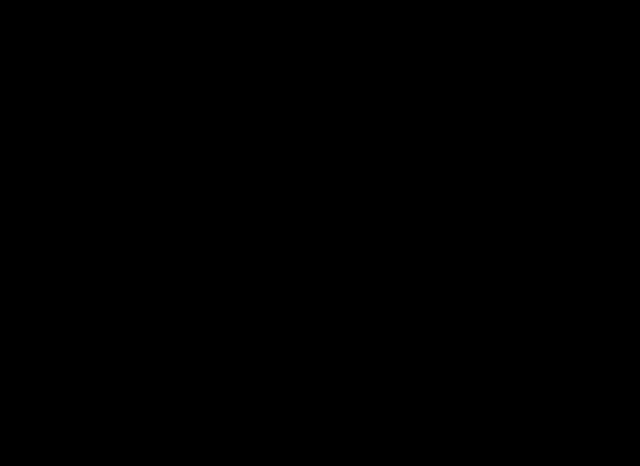
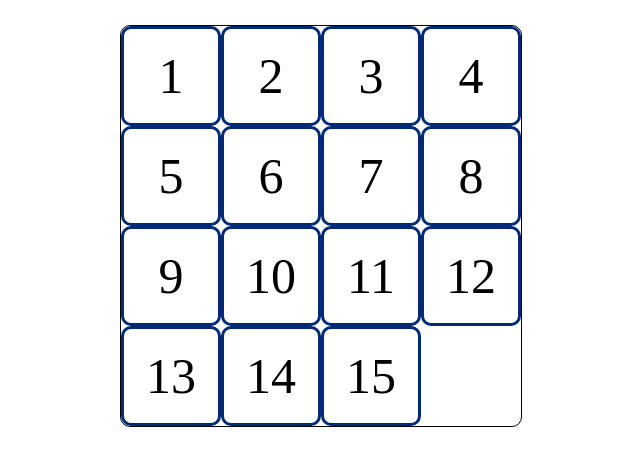
Before and after one commit to JaneEllison/rs-school, a plain HTML site: page gem-puzzle/index.html in a window 1280 px wide. Shown: the whole page, without its empty margins (319-959 px from the left). Drawn offline with Linux system fonts and the light colour scheme.

Commit message:
feat:add cels

```diff
--- a/gem-puzzle/css/style.css
+++ b/gem-puzzle/css/style.css
@@ -1,3 +1,22 @@
-body {
-  background-color: #000;
+.field {
+  display: flex;
+  margin: 25px auto;
+  position: relative;
+  width: 400px;
+  height: 400px;
+  border: 1px solid #000;
+  border-radius: 10px;
 }
+
+.cell {
+  box-sizing: border-box;
+  position: absolute;
+  width: 100px;
+  height: 100px;
+  border: 3px solid rgb(0, 42, 119);
+  border-radius: 10px;
+  font-size: 50px;
+  display: flex;
+  justify-content: center;
+  align-items: center;
+}
--- a/gem-puzzle/index.html
+++ b/gem-puzzle/index.html
@@ -5,9 +5,10 @@
   <meta name="viewport" content="width=device-width, initial-scale=1.0">
   <title>Gem puzzle</title>
   <link rel="stylesheet" href="css/style.css">
-
 </head>
 <body>
+  <div class="field"></div>
+
   <script src="js/main.js"></script>
 </body>
 </html>
--- a/gem-puzzle/js/main.js
+++ b/gem-puzzle/js/main.js
@@ -1 +1,24 @@
-console.log ('hello');
+'use strict';
+
+const field = document.querySelector('.field');
+const cellSize = 100;
+
+const empty = {
+  top: 300,
+  left: 300
+};
+
+for (let i = 0; i < 15; i++) {
+  const cell = document.createElement ('div');
+  cell.className = 'cell';
+  cell.innerHTML = i + 1;
+
+  const left = i % 4;
+  const top = (i - left) / 4;
+
+  cell.style.left = `${left * cellSize}px`;
+  cell.style.top = `${top * cellSize}px`;
+
+  field.append(cell);
+
+};
```
